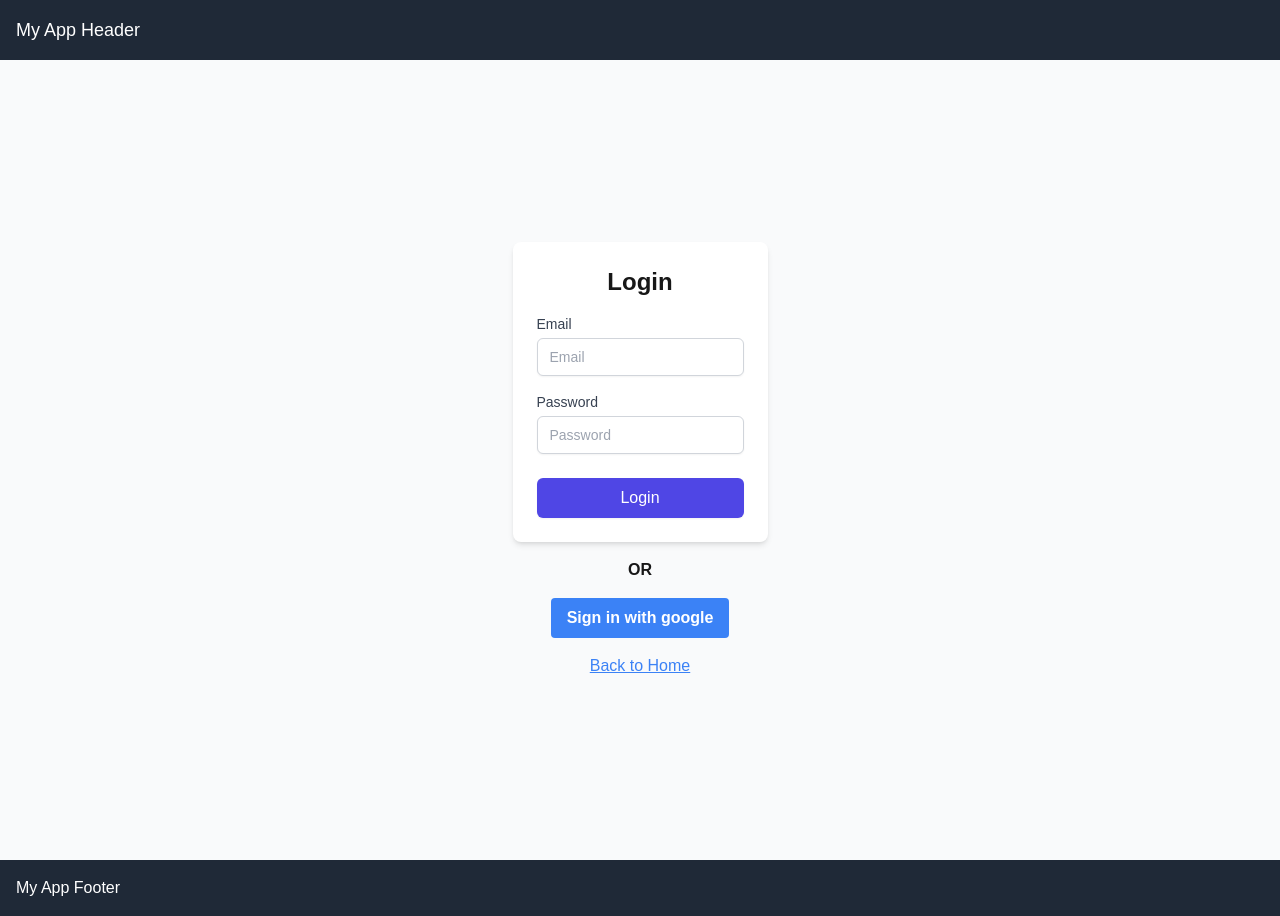
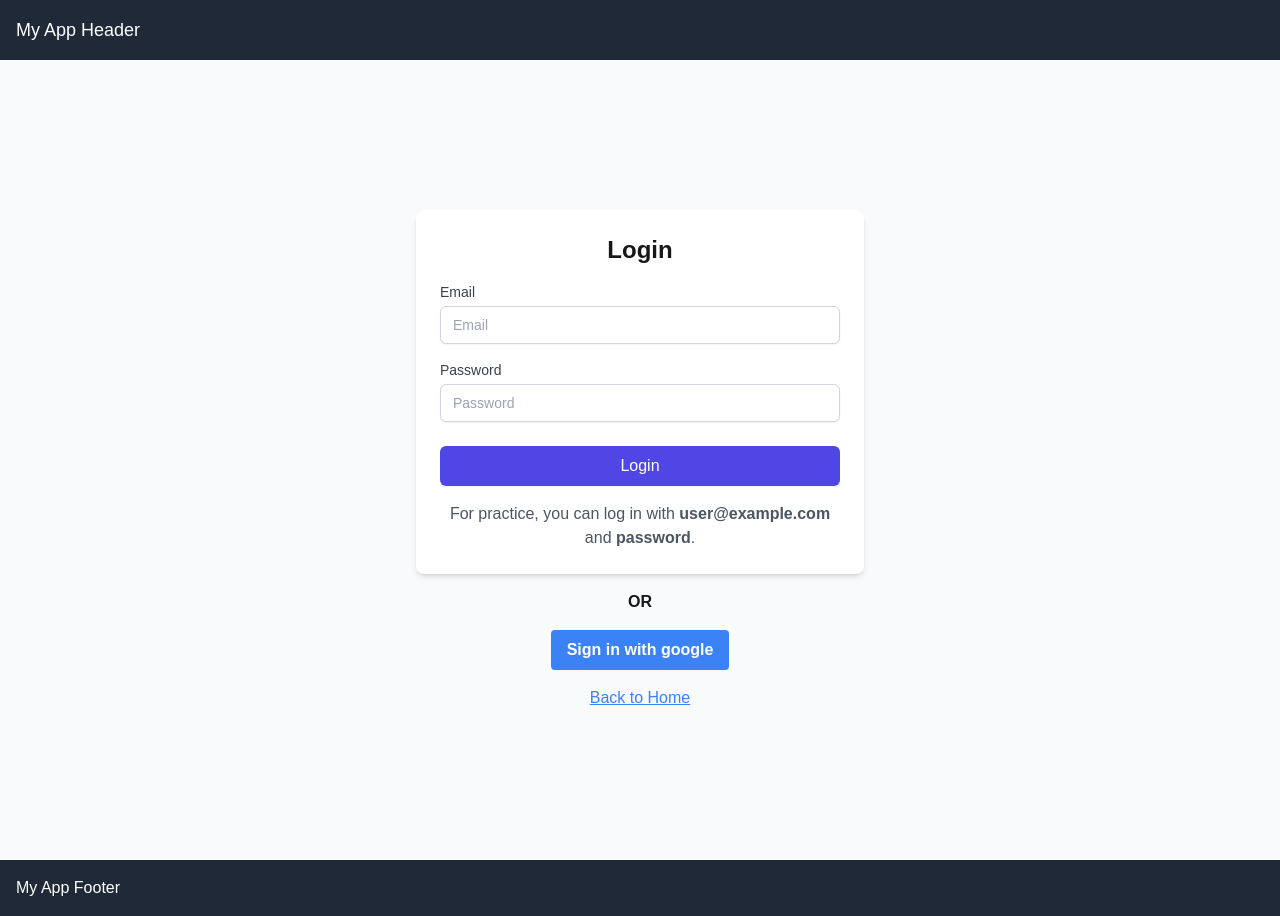
Before and after one commit to ArinzeGit/My-First-Next-App, a Next.js app: page /login in a window 1280 px wide. Built offline with nearby package versions, Linux system fonts and the light colour scheme; no server answers.

Commit message:
rename api/login/route.ts to api/customAuth/route.ts, add hint for demo credentials in login/page.tsx

```diff
--- a/src/app/api/login/route.ts
+++ b/src/app/api/customAuth/route.ts
@@ -1,4 +1,4 @@
-// app/api/login/route.ts
+// app/api/customAuth/route.ts
 import { NextResponse } from 'next/server';
 
 export async function POST(request: Request) {
--- a/src/app/login/page.tsx
+++ b/src/app/login/page.tsx
@@ -1,23 +1,21 @@
 "use client"; // Make sure to use "use client" for client-side operations
 
 import { useState } from "react";
-import { useRouter } from "next/navigation";
 import Link from "next/link"; // Import Link for navigation
 import Button from "@/components/Button";
-import { useSession, signIn, signOut } from "next-auth/react";
+import { useSession, signIn } from "next-auth/react";
 
 const LoginPage = () => {
   const [email, setEmail] = useState("");
   const [password, setPassword] = useState("");
   const [error, setError] = useState(""); // State to hold error message
-  const router = useRouter();
   const { data: session } = useSession();
 
   const handleSubmit = async (e: React.FormEvent) => {
     e.preventDefault();
     setError(""); // Clear any existing error before submitting
 
-    const response = await fetch("/api/login", {
+    const response = await fetch("/api/customAuth", {
       method: "POST",
       headers: {
         "Content-Type": "application/json",
@@ -89,6 +87,11 @@ const LoginPage = () => {
         >
           Login
         </button>
+        {/* Add hint for the demo credentials */}
+        <p className="mt-4 text-gray-600 text-center">
+          For practice, you can log in with <strong>user@example.com</strong>{" "}
+          and <strong>password</strong>.
+        </p>
       </form>
       {!session && (
         <div className="mt-4">
```
